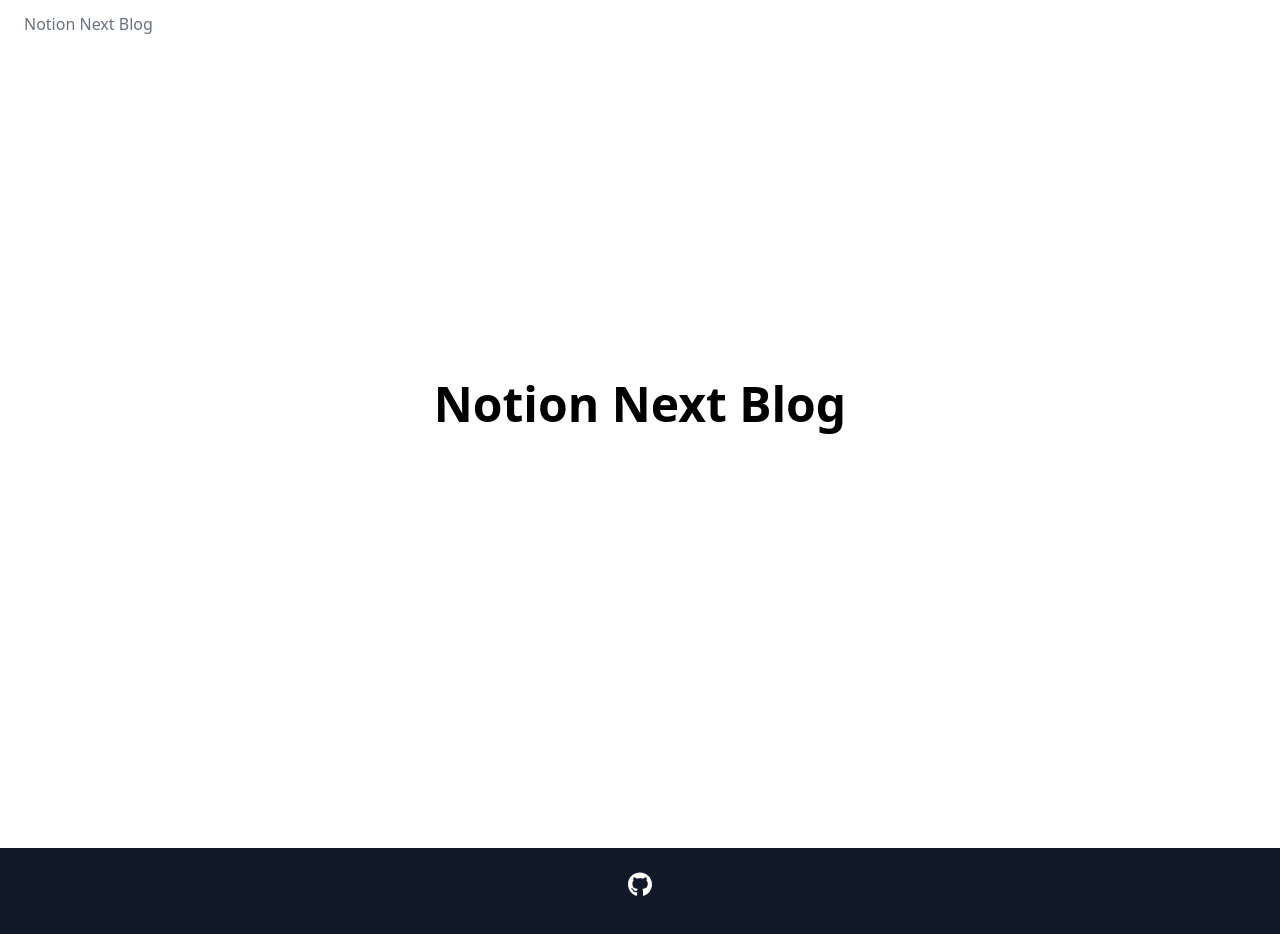
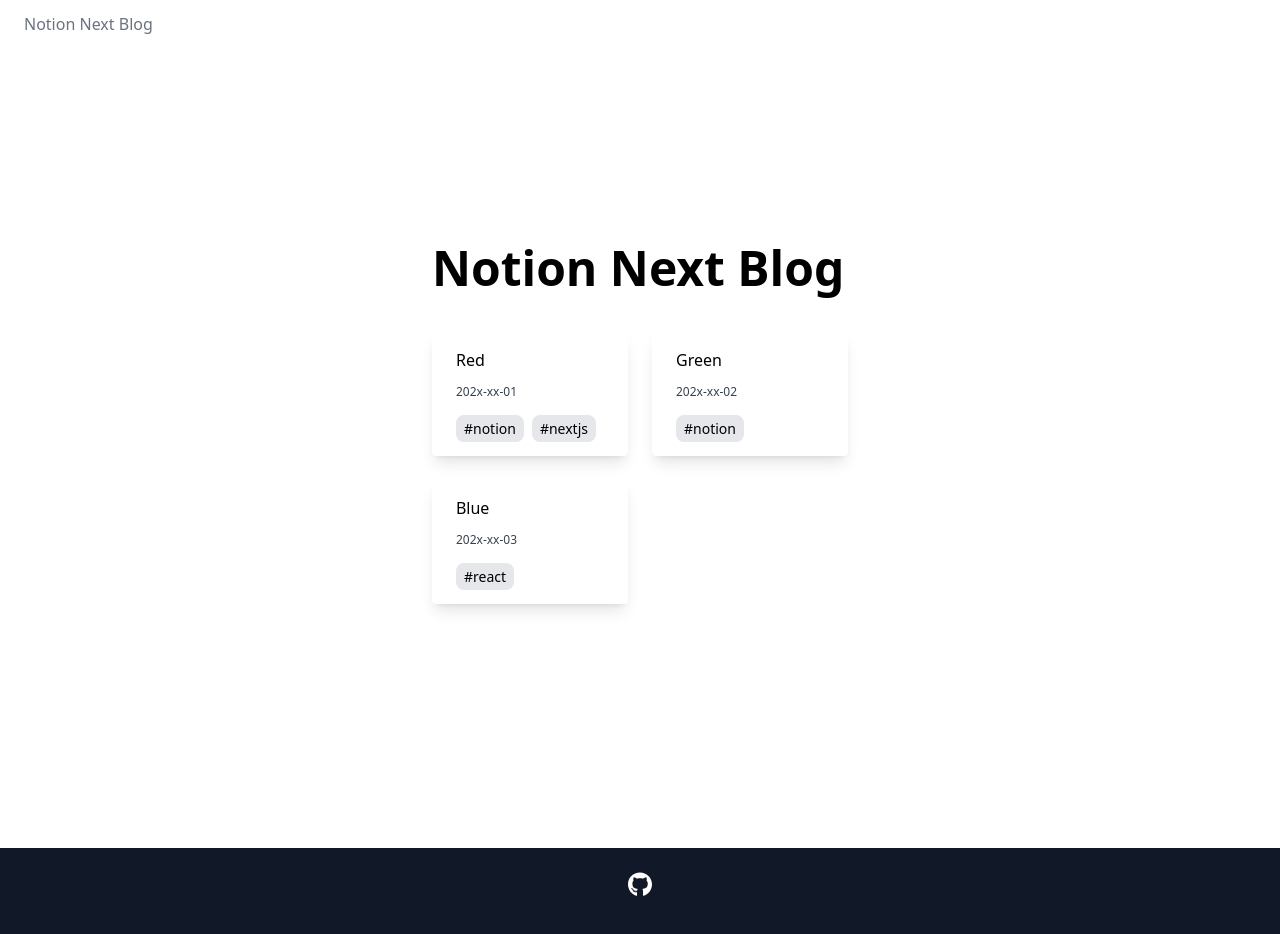
Before and after one commit to ryowakitazawa82/kity_study_blog, a Next.js app: page / in a window 1280 px wide. Shown: the top 934 px of the page. Built offline with nearby package versions, Linux system fonts and the light colour scheme.

Commit message:
add: card

```diff
--- /dev/null
+++ b/components/Cards.tsx
@@ -0,0 +1,50 @@
+import Image from "next/image";
+import Link from "next/link";
+import React, { FC } from "react";
+import { CardProps } from "../types/types";
+
+const Card: FC<CardProps> = ({ page }) => {
+  return (
+    // <Link href={`/`}>
+    <>
+      <a className="flex justify-center ">
+        <div className="max-w-sm rounded overflow-hidden shadow-lg w-full my-4 md:my-0 content-between grid">
+          {/* image */}
+          {/* <div>
+            {" "}
+            <Image
+              className="w-full static w-full h-auto"
+              src={page.cover}
+              alt=""
+              objectFit="cover"
+              width={400}
+              height={225}
+              quality={30}
+            />
+          </div> */}
+
+          {/* title & date*/}
+          <div className="px-6 pt-4 ">
+            <h2 className="text-base font-medium mb-3 ">{page.name}</h2>
+            <p className="text-gray-700 text-xs">{page.published}</p>
+          </div>
+
+          {/* tag */}
+          <div className="px-6 pb-4 ">
+            {page.tags.map((tag, index) => (
+              <span
+                key={index}
+                className="text-sm px-2 py-1 font-normal bg-gray-200 rounded-lg break-words mr-2 mb-2"
+              >
+                {`#${tag}`}
+              </span>
+            ))}
+          </div>
+        </div>
+      </a>
+    </>
+    // </Link>
+  );
+};
+
+export default Card;
--- a/pages/index.tsx
+++ b/pages/index.tsx
@@ -2,8 +2,10 @@
 import Head from "next/head";
 import Image from "next/image";
 import Link from "next/link";
+import Card from "../components/Cards";
 import Layout from "../components/Layout";
 import { siteConfig } from "../site.config";
+import { sampleCards } from "../utils/sample";
 
 const Home: NextPage = () => {
   return (
@@ -12,6 +14,9 @@
         <h1 className="text-5xl mb-8">{siteConfig.title}</h1>
         <div className="grid md:gap-6 mt-10 md:grid-cols-2 w-full my-12">
           {/* Card */}
+          {sampleCards.map((page, index) => (
+            <Card key={index} page={page} />
+          ))}
         </div>
       </div>
     </Layout>
--- /dev/null
+++ b/utils/sample.ts
@@ -0,0 +1,29 @@
+export const sampleCards = [
+    {
+      slug: "red",
+      name: "Red",
+      author: "dog",
+      cover: "/",
+      published: "202x-xx-01",
+      tags: ["notion", "nextjs"],
+      content: "Red page content",
+    },
+    {
+      slug: "green",
+      name: "Green",
+      author: "cat",
+      cover: "/",
+      published: "202x-xx-02",
+      tags: ["notion"],
+      content: "Green page content",
+    },
+    {
+      slug: "blue",
+      name: "Blue",
+      author: "bird",
+      cover: "/",
+      published: "202x-xx-03",
+      tags: ["react"],
+      content: "Blue page content",
+    },
+  ];
```
Also changed, not shown: types/types.ts (+12 -0 lines).
